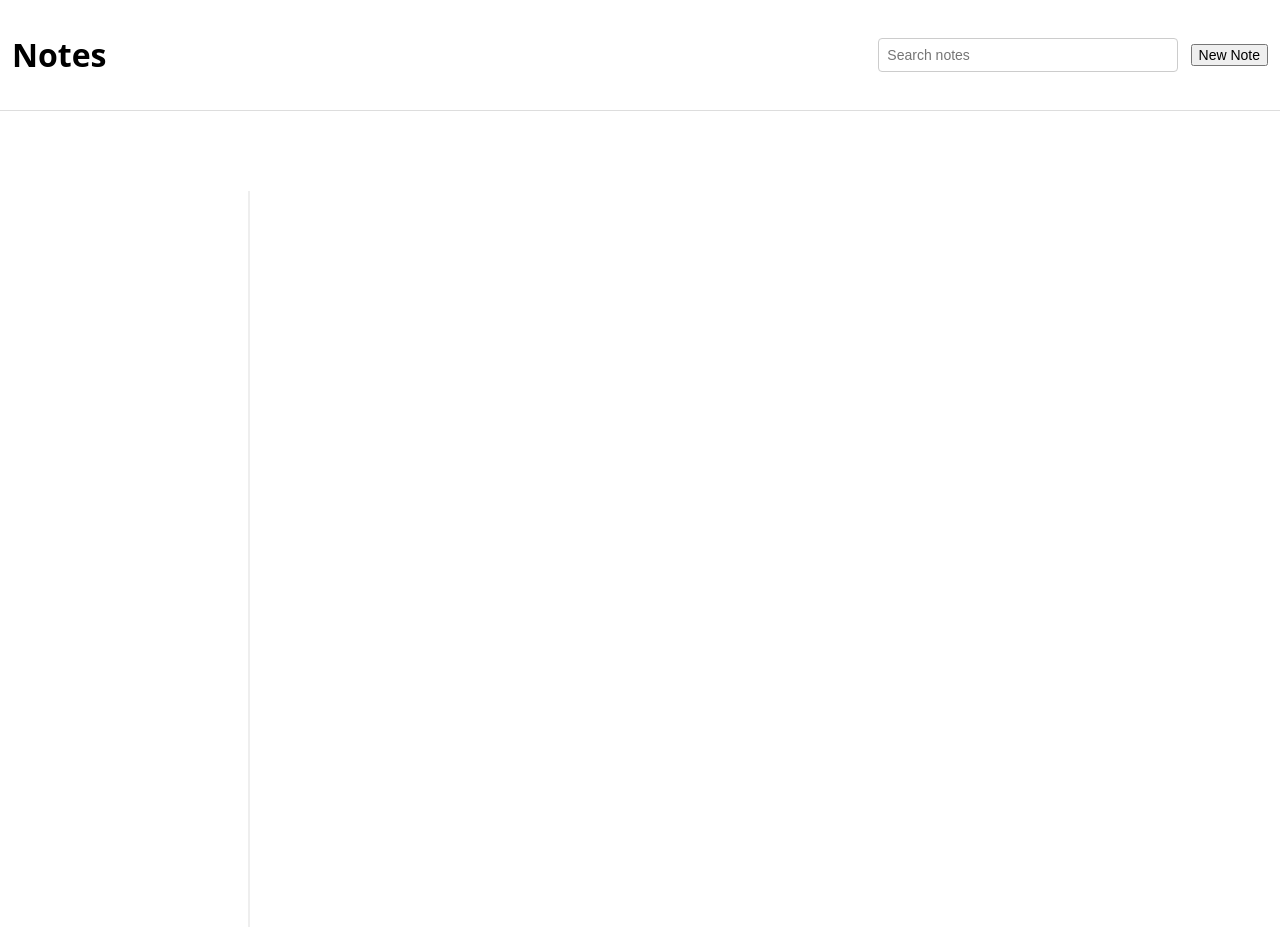
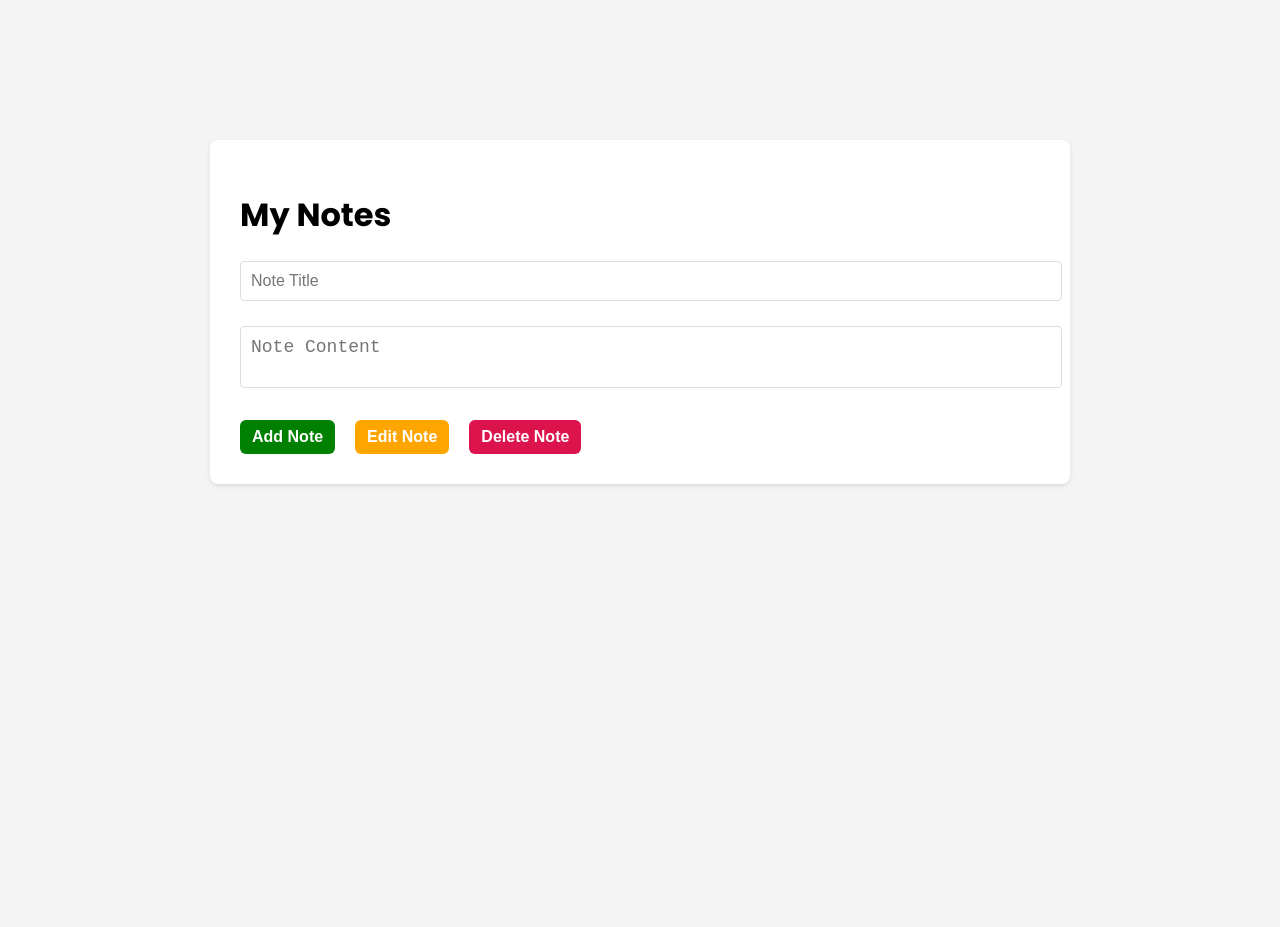
Before and after one commit to Paul04sho/note-taking-app, a plain HTML site: page index.html in a window 1280 px wide. After the commit the page ends 800 px from the top, so only its background shows below. Drawn offline with Linux system fonts and the light colour scheme.

Commit message:
Change overall layout

```diff
--- a/css/style.css
+++ b/css/style.css
@@ -1,91 +1,77 @@
-html, body {
-    height: 100%;
+@import url('https://fonts.googleapis.com/css2?family=Poppins:wght@400;500;600;700&display=swap');
+
+
+body {
+    font-family: "Poppins", sans-serif;
+    background-color: #f4f4f4;
     margin: 0;
-    font-family: system-ui, Arial, Helvetica;
+    padding: 20px;
 }
 
-header {
-    display: flex;
-    justify-content: space-between;
-    align-items: center;
-    padding: 12px;
-    border-bottom: 1px solid #ddd;
-    margin-bottom: 80px;
+.container {
+    max-width: 800px;
+    margin: 0 auto;
+    background-color: #fff;
+    padding: 30px;
+    border-radius: 8px;
+    box-shadow: 0 2px 4px rgba(0, 0, 0, 0.1);
+    margin-top: 120px;
 }
 
-.controls input {
-    width: 300px;
-    padding: 8px;
-    border: 1px solid #ccc;
+#note-form input,
+#note-form textarea {
+    width: 100%;
+    padding: 10px;
+    margin-bottom: 25px;
+    border: 1px solid #ddd;
     border-radius: 4px;
-    margin-right: 8px;
 }
 
-main {
-    display: flex;
-    height: calc(100% - 64px);
+#note-form input {
+    font-size: 16px;
 }
 
-aside#notes-list {
-    width: 250px;
-    border-right: 2px solid #eee;
-    padding: 12px;
-    overflow: auto;
-    box-sizing: border-box;
-}
-
-section#editor {
-    flex: 1;
-    padding: 12px;
-    box-sizing: border-box;
-}
-
-section.hidden {
-    display: none;
-}
-
-#title {
-    width: 100%;
-    padding: 8px;
-    margin-bottom: 8px;
-}
-
-#content {
-    width: 100%;
-    height: 60vh;
-    padding: 8px;
-    margin-bottom: 8px;
-}
-
-.note-item {
-    padding: 10px;
-    border-bottom: 1px solid #f0f0f0;
-    margin-bottom: 8px;
-    cursor: pointer;
-}
-
-.note-item .meta {
-    font-size: 12px;
-    color: #888;
-}
-
-input, textarea, button {
-    font-size: 14px;
-    box-sizing: border-box;
+#note-form textarea {
+    resize: none;
+    font-size: 18px;
 }
 
 .editor-actions {
     display: flex;
-    gap: 8px;
-    align-items: center;
+    gap: 20px;
 }
 
-.app-note-tag {
-    display: inline-block;
-    padding: 2px 6px;
-    margin-right: 6px;
-    margin-top: 6px;
-    border-radius: 4px;
-    background: #f3f3f3;
-    font-size: 12px;
+#addBtn,
+#editBtn,
+#deleteBtn {
+    padding: 8px 12px;
+    border: none;
+    border-radius: 6px;
+    color: white;
+    font-size: 16px;
+    font-weight: 600;
 }
+
+#addBtn {
+    background-color: #008000;
+}
+
+#addBtn:hover {
+    background-color: #006400;
+}
+
+#editBtn {
+    background-color: #ffa500;
+}
+
+#editBtn:hover {
+    background-color: #ff8c00;
+}
+
+#deleteBtn {
+    background-color: #dc134c;
+}
+
+#deleteBtn:hover {
+    background-color: #c41e3a;
+}
--- a/index.html
+++ b/index.html
@@ -7,30 +7,21 @@
     <link rel="stylesheet" href="css/style.css">
 </head>
 <body>
-    <header>
-        <h1>Notes</h1>
-        <div class="controls">
-            <input id="search" placeholder="Search notes">
-            <button id="newNote">New Note</button>
+   <div class="container">
+    <h1>My Notes</h1>
+    <form id="note-form">
+        <input type="text" id="note-title" placeholder="Note Title">
+        <textarea id="note-content" placeholder="Note Content"></textarea>
+        <div class="editor-actions">
+            <button id="addBtn">Add Note</button>
+            <button id="editBtn">Edit Note</button>
+            <button id="deleteBtn">Delete Note</button>
         </div>
-    </header>
-
-    <main>
-        <aside id="notes-list">
-            <!--Notes will be added dynamically here-->
-        </aside>
-
-        <section id="editor" class="hidden">
-            <input id="title" placeholder="Title">
-            <textarea id="content" placeholder="Write your note here"></textarea>
-            <div class="editor-actions">
-                <input id="tags" placeholder="Tags separated by commas">
-                <button id="save">Save</button>
-                <button id="delete">Delete</button>
-                <button id="close">Close</button>
-            </div>
-        </section>
-    </main>
+    </form>
+    <div class="notes-list">
+        <!-- Notes will be dynamically added here -->
+    </div>
+   </div>
 
     <script src="js/app.js"></script>
 </body>
```
